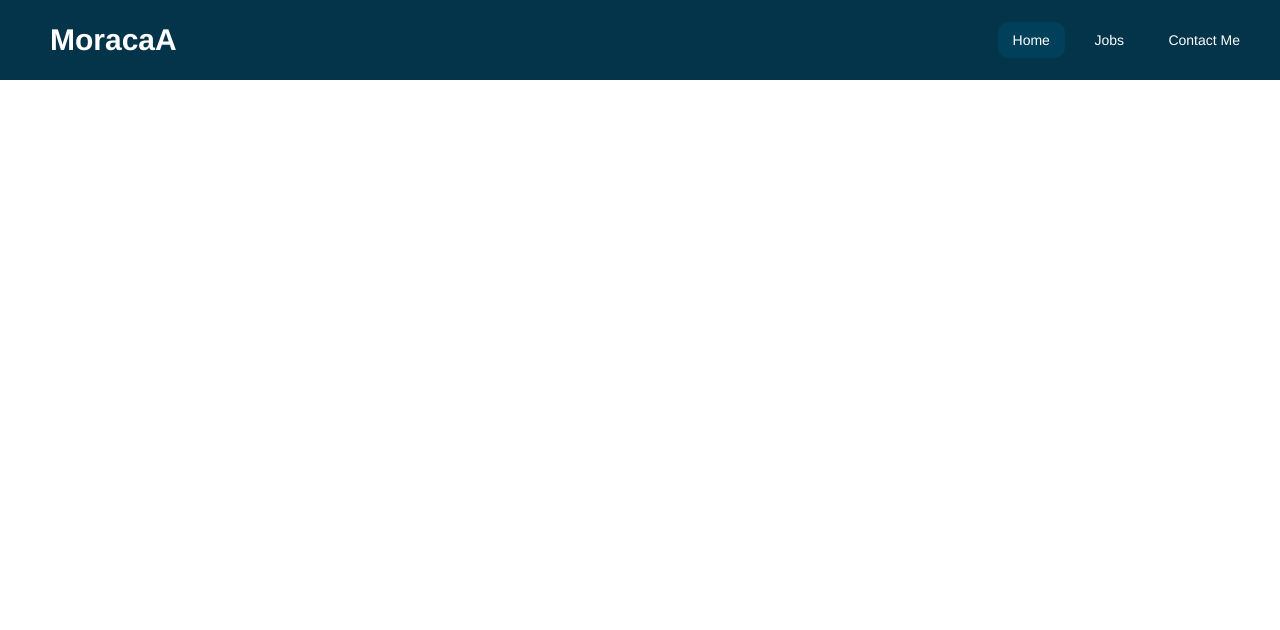
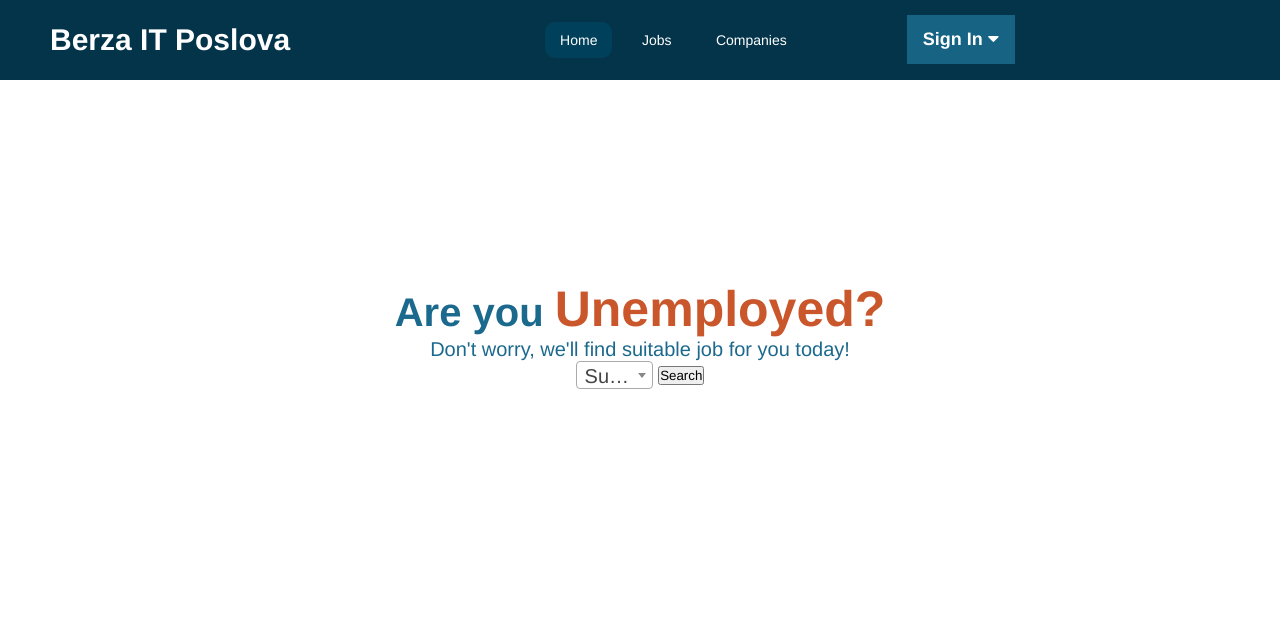
Before and after one commit to AleksandarMoraca/Berza_IT_Poslova, a PHP site: page / in a window 1280 px wide. Shown: the top 630 px of the page. Run offline with PHP 8.4, Linux system fonts and the light colour scheme; some libraries are stand-ins or nearby versions.

Commit message:
Add files via upload

```diff
--- a/index.php
+++ b/index.php
@@ -9,6 +9,14 @@
     <meta name="keywords" content="">
     <link rel="stylesheet" type="text/css" href="style.css">
     <link rel="stylesheet" href="https://cdnjs.cloudflare.com/ajax/libs/font-awesome/5.15.1/css/all.min.css">
+    <script
+            src="https://code.jquery.com/jquery-3.6.0.slim.min.js"
+            integrity="sha256-u7e5khyithlIdTpu22PHhENmPcRdFiHRjhAuHcs05RI="
+            crossorigin="anonymous">
+
+    </script>
+    <script src="https://cdn.jsdelivr.net/npm/select2@4.1.0-rc.0/dist/js/select2.min.js"></script>
+    <link href="https://cdn.jsdelivr.net/npm/select2@4.1.0-rc.0/dist/css/select2.min.css" rel="stylesheet" />
 </head>
 <body>
 
@@ -18,21 +26,52 @@
         <i class="fas fa-bars"></i>
     </label>
     <label class="logo">
-        <b class="moraca">MoracaA</b>
+        <b class="moraca">Berza IT Poslova</b>
     </label>
     <ul>
         <li><a href="index.php" class="active"> Home </a></li>
         <li><a href="Jobs.php"> Jobs </a></li>
-        <li><a href="Companies.php"> Contact Me </a></li>
+        <li><a href="Companies.php"> Companies </a></li>
+         <div class="dropdown">
+             <button class="dropbtn"><b>Sign In</b>
+                <i class="fa fa-caret-down"></i>
+            </button>
+            <div class="dropdown-content" id="myDropdown">
+                <a href="#">For Employers</a>
+                <a href="#">For Companies</a>
+            </div>
+        </div>
+
     </ul>
     </nav>
 
+
+<div class="container1">
+    <h1>Are you <span style="color:#c9572b;font-weight:bold;font-size:50px">Unemployed?</span></h1>
+    <p>Don't worry, we'll find suitable job for you today!</p>
+    <form method="get" action="cities.php">
+        <div class="city">
+    <select name="city" >
+        <option value="Su">Subotica</option>
+        <option value="Bg">Beograd</option>
+        <option value="NS">Novi Sad</option>
+    </select>
+        <input type="submit" id="submit-button" value="Search">
+        </div>
+</form>
+</div>
 
 
 
 <footer class="foot">
     &copy;by Moraca Aleksandar
 </footer>
+
+<script>
+    $(document).ready(function() {
+        $('select').select2();
+    });
+</script>
 </body>
 </html>
 
--- a/style.css
+++ b/style.css
@@ -32,12 +32,12 @@ nav {
     line-height: 80px;
     padding: 0 50px;
     font-weight: bold;
-
+    float: left;
 }
 
 nav ul {
-    float: right;
-    margin-right: 20px;
+    float: left;
+    margin-left: 200px;
 }
 nav ul li {
     display: inline-block;
@@ -57,6 +57,7 @@ nav a:hover {
     background-color: #01405b;
 }
 
+
 .checkbtn {
     font-size: 30px;
     color: #ffffff;
@@ -69,6 +70,75 @@ nav a:hover {
 #check {
     display: none;
 }
+
+/* Dropdown */
+.dropdown {
+    float: right;
+    overflow: hidden;
+    line-height: 80px;
+    margin-left: 100px;
+    margin-right: 40px;
+}
+
+/* Dropdown button */
+.dropdown .dropbtn {
+    font-size: 18px;
+    border: none;
+    outline: none;
+    color: white;
+    padding: 14px 16px;
+    background-color: #176384;
+    font-family: inherit; /* Important for vertical align on mobile phones */
+    margin: 0; /* Important for vertical align on mobile phones */
+
+}
+
+/* Add a red background color to navbar links on hover */
+.navbar a:hover, .dropdown:hover .dropbtn {
+    background-color: #01405b;
+}
+
+/* Dropdown content (hidden by default) */
+.dropdown-content {
+    display: none;
+    position: absolute;
+    background-color: #f9f9f9;
+    min-width: 100px;
+    box-shadow: 0px 8px 16px 0px rgba(0,0,0,0.2);
+    z-index: 1;
+    line-height: 30px;
+}
+
+/* Links inside the dropdown */
+.dropdown-content a {
+    float: none;
+    color: black;
+    padding: 12px 5px;
+    text-decoration: none;
+    display: block;
+    text-align: left;
+}
+
+/* Add a grey background color to dropdown links on hover */
+.dropdown-content a:hover {
+    background-color: #ddd;
+}
+
+/* Show the dropdown menu on hover */
+.dropdown:hover .dropdown-content {
+    display: block;
+}
+
+/* Container1 */
+
+.container1{
+    padding-top: 200px;
+    font-size: 20px;
+    width: 100vw;
+   text-align: center;
+}
+
+
 
 /* Footer */
 
@@ -84,9 +154,6 @@ nav a:hover {
     height: 50px;
     padding: 10px;
 }
-
-
-
 
 @media (max-width: 1270px) {
     all {
```
Also changed, not shown: RelacionaSema.png (added).
